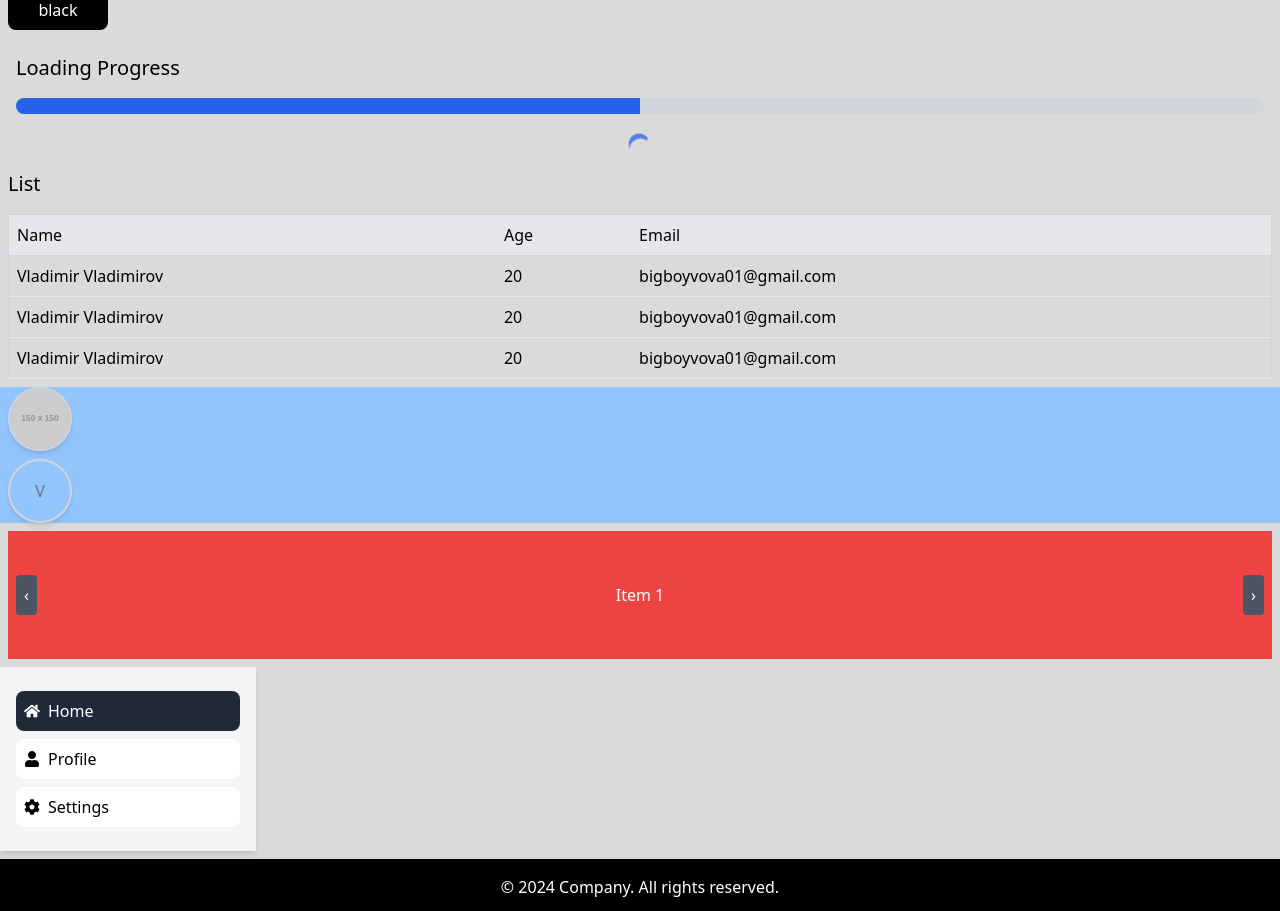
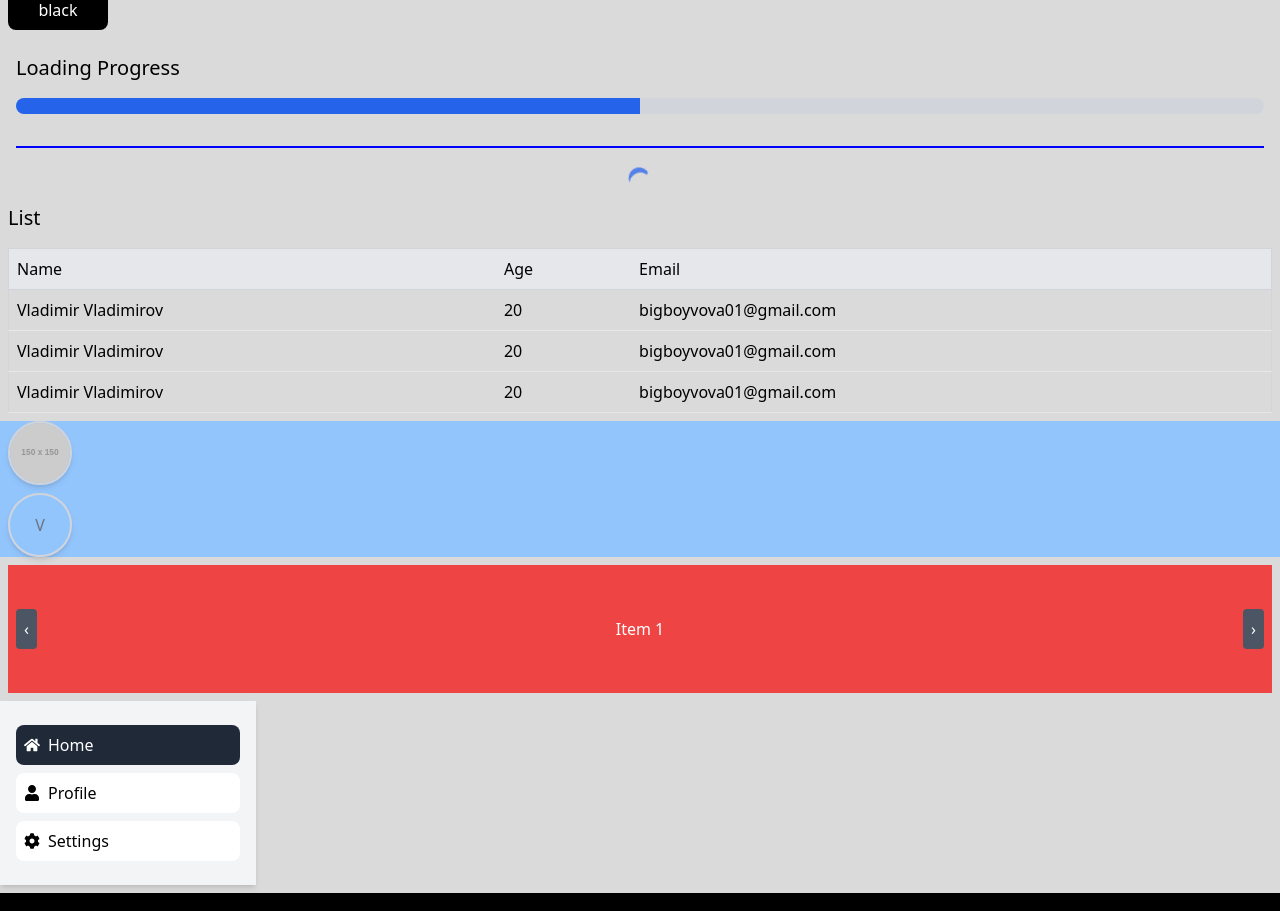
Before and after one commit to YpCIIIaK/reusable_components, a React (Create React App) app: page / in a window 1280 px wide. Shown: the part 1780-2691 px from the top of the page. Built offline with nearby package versions, Linux system fonts and the light colour scheme.

Commit message:
added divider

```diff
--- a/src/App.js
+++ b/src/App.js
@@ -20,6 +20,7 @@ import Sidebar from "./components/sidebar/Sidebar";
 import Table from "./components/table/Table";
 import ProgressBar from "./components/progress/ProgressBar";
 import Spinner from "./components/spinner/Spinner";
+import Divider from "./components/divider/Divider";
 
 function App() {
     const handleClick = () => {};
@@ -339,6 +340,10 @@ function App() {
                 <ProgressBar progress={progress} size="md" color="blue"/>
             </div>
 
+            <div className="p-4">
+                <Divider orientation="horizontal" thickness="2px" color="blue"/>
+            </div>
+
             <div className="flex items-center justify-center">
                 <Spinner size="md" color="blue"/>
             </div>
--- /dev/null
+++ b/src/components/divider/Divider.jsx
@@ -0,0 +1,14 @@
+import React from 'react';
+
+const Divider = ({ orientation = 'horizontal', thickness = '1px', color = 'gray', height = '100%' }) => {
+    const baseStyles = {
+        backgroundColor: color,
+        ...(orientation === 'horizontal'
+            ? { height: thickness, width: '100%' }
+            : { width: thickness, height: height }),
+    };
+
+    return <div style={baseStyles} />;
+};
+
+export default Divider;
```
